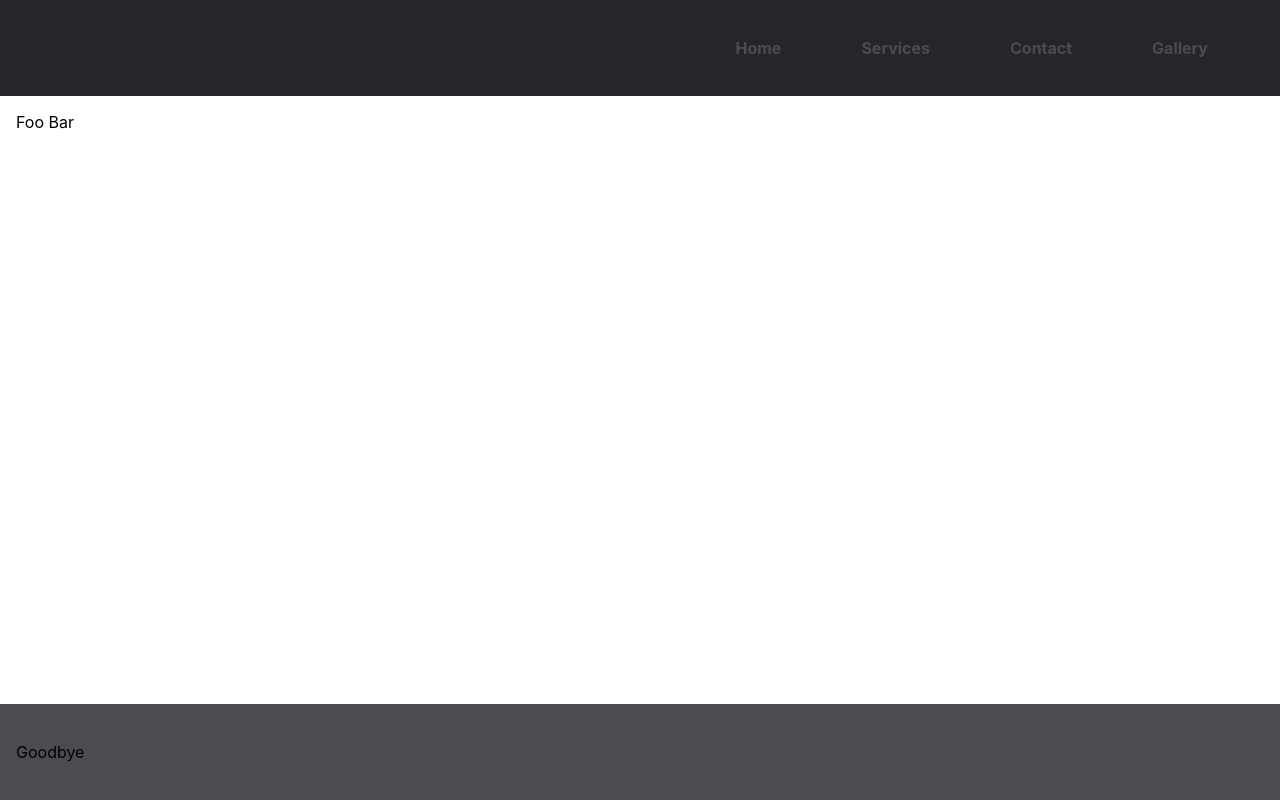
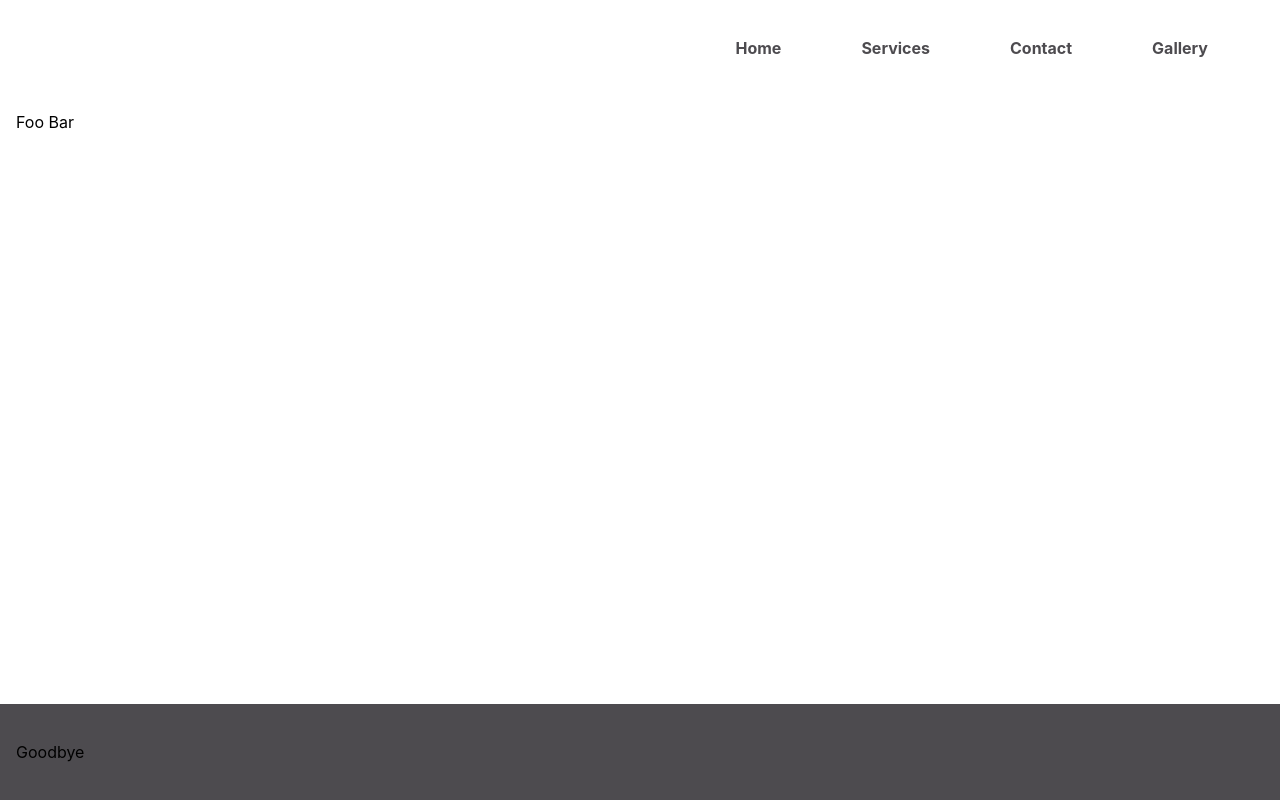
Before and after one commit to asholiver/mrg-construction, a React (Create React App) app: page / in a window 1280 px wide. Built offline with nearby package versions, Linux system fonts and the light colour scheme.

Commit message:
change header colour

```diff
--- a/src/layout/Header/Header.css
+++ b/src/layout/Header/Header.css
@@ -1,6 +1,5 @@
 .l-header {
     align-items: center;
-    background-color: var(--g-color-secondary);
     display: flex;
     height: var(--g-header-height);
     justify-content: space-between;
```
